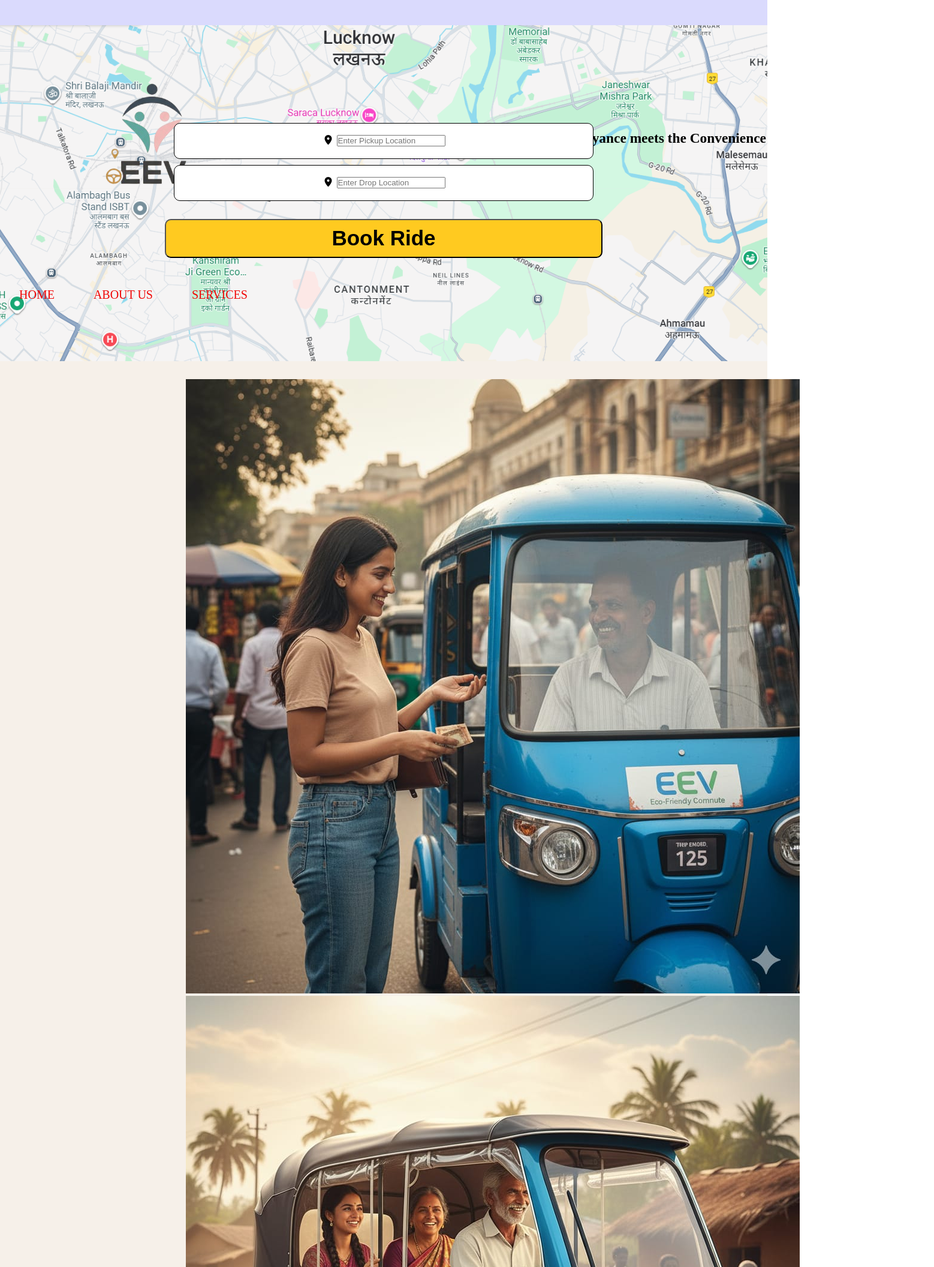
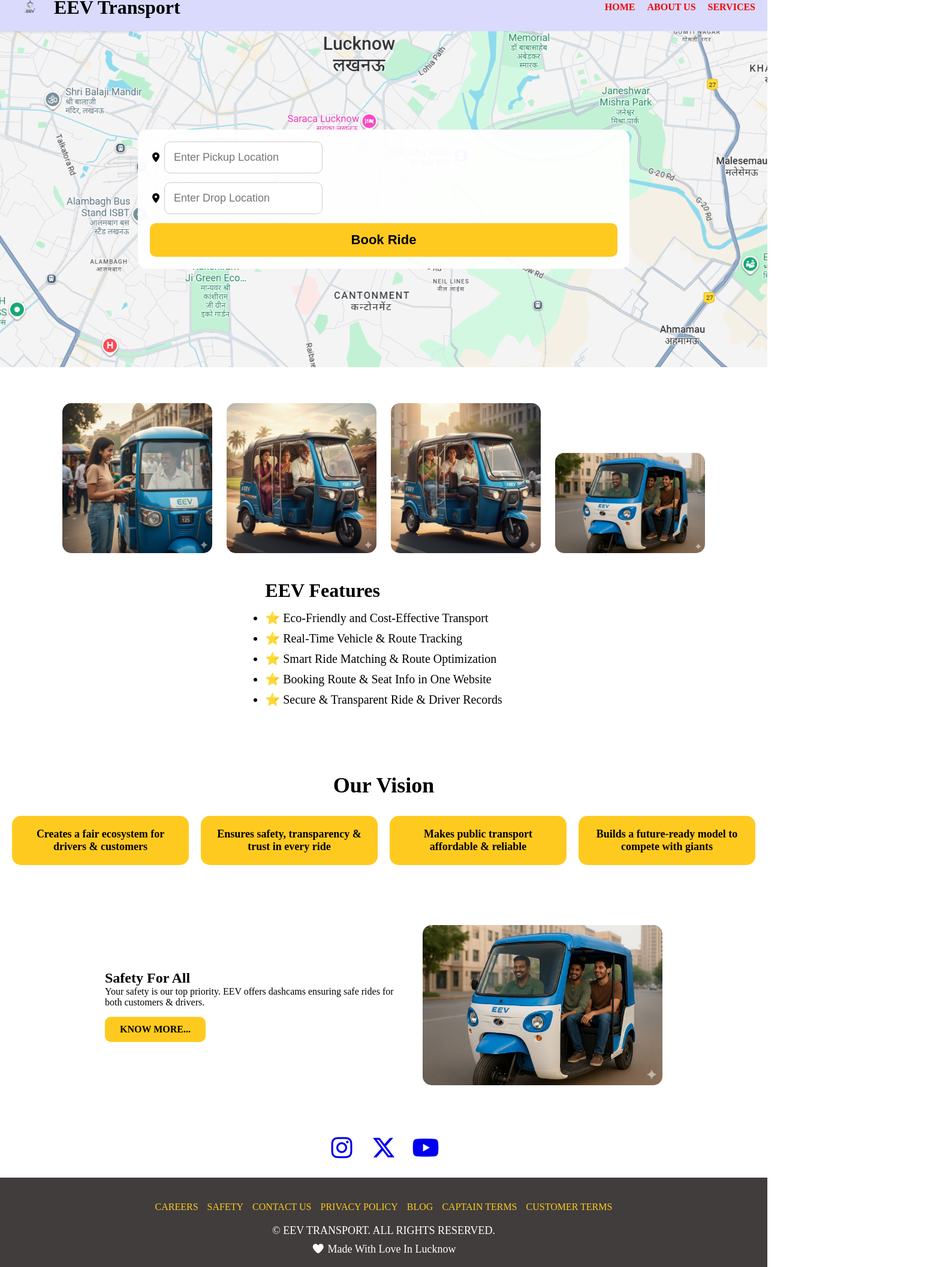
Before and after one commit to RaidMaster93/EEV-demo, a plain HTML site: page index.html in a window 1280 px wide. Shown: the part 28-2140 px from the top of the page at 60% size, 1558 px wide, since content can reach past the window. Drawn offline with Linux system fonts and the light colour scheme.

Commit message:
Changed index and style

```diff
--- a/index.html
+++ b/index.html
@@ -1,125 +1,122 @@
 <!DOCTYPE html>
 <html lang="en">
 <head>
-  <meta charset="UTF-8" />
-  <meta name="viewport" content="width=device-width, initial-scale=1.0" />
-  <title>Home Page</title>
-  <link rel="icon" href="EEVf.jpeg" type="image/x-icon" />
-  <link rel="stylesheet" href="style.css" />
-  <link
-    href="https://cdnjs.cloudflare.com/ajax/libs/font-awesome/7.0.1/css/all.min.css"
-    rel="stylesheet"
-  />
+  <meta charset="UTF-8">
+  <meta name="viewport" content="width=device-width, initial-scale=1.0">
+  <title>EEV Transport</title>
+  <link rel="icon" href="EEVf.jpeg" type="image/x-icon">
+  <link rel="stylesheet" href="style.css">
+  <link href="https://cdnjs.cloudflare.com/ajax/libs/font-awesome/7.0.1/css/all.min.css" rel="stylesheet">
 </head>
-
 <body>
+  <!-- HEADER -->
   <header class="header">
-    <img src="EEVbg.png" alt="EEV Image" class="hero-image" />
-    <h3 class="tagline">Here Conveyance meets the Convenience</h3>
-    <nav class="nav">
-      <ul class="ul">
+    <div class="logo">
+      <img src="EEVbg.png" alt="EEV Logo" class="logo-img">
+      <h1>EEV Transport</h1>
+    </div>
+    <nav>
+      <ul class="nav-links">
         <li><a href="#">HOME</a></li>
         <li><a href="About Us.html">ABOUT US</a></li>
         <li><a href="#">SERVICES</a></li>
       </ul>
+      <div class="hamburger">
+        <i class="fas fa-bars"></i>
+      </div>
     </nav>
   </header>
 
-  <div class="main">
-    <div class="search">
-      <div class="both">
-        <form action="#">
+  <!-- HERO / SEARCH SECTION -->
+  <section class="hero">
+    <div class="search-box">
+      <div class="input-group">
         <div class="pickup">
           <i class="fa-solid fa-location-dot"></i>
-            <input type="text" placeholder="Enter Pickup Location" required />
+          <input type="text" placeholder="Enter Pickup Location" required>
         </div>
         <div class="destination">
           <i class="fa-solid fa-location-dot"></i>
-            <input type="text" placeholder="Enter Drop Location" required />
+          <input type="text" placeholder="Enter Drop Location" required>
         </div>
-        </form>
-        <form action="newpage.html" target="_blank">
         <button class="btn">Book Ride</button>
-        </form>
       </div>
     </div>
+  </section>
 
-    <div class="ridetimeouter">
-      <div class="ridetimeimage">
-        <img src="ridetimeimage1.jpeg" alt="" />
-        <img src="ridetimeimage2.jpeg" alt="" />
-        <img src="ridetimeimage3.jpeg" alt="" />
-        <img src="ridetimeimage4.jpeg" alt="" />
+  <!-- RIDETIME SECTION -->
+  <section class="ridetimeouter">
+    <div class="ridetimeimages">
+      <img src="ridetimeimage1.jpeg" alt="Ride Image 1">
+      <img src="ridetimeimage2.jpeg" alt="Ride Image 2">
+      <img src="ridetimeimage3.jpeg" alt="Ride Image 3">
+      <img src="ridetimeimage4.jpeg" alt="Ride Image 4">
     </div>
-
-      <div class="ridetime">
-        <h1>EEV</h1>
-        <hr />
+    <div class="ridetimeinfo">
+      <h2>EEV Features</h2>
       <ul>
-          <li>&star; Eco-Friendly and cost Effective Transport.</li>
-          <li>&star; Real Time Vehicle and Route Tracking.</li>
-          <li>&star; Smart Ride Matching and Route Optimization.</li>
-          <li>&star; Booking Route, and Seat Information in one Website.</li>
-          <li>&star; Secure and Transparent Ride and Driver Records.</li>
+        <li>⭐ Eco-Friendly and Cost-Effective Transport</li>
+        <li>⭐ Real-Time Vehicle & Route Tracking</li>
+        <li>⭐ Smart Ride Matching & Route Optimization</li>
+        <li>⭐ Booking Route & Seat Info in One Website</li>
+        <li>⭐ Secure & Transparent Ride & Driver Records</li>
       </ul>
     </div>
+  </section>
+
+  <!-- VISION SECTION -->
+  <section class="visionouter">
+    <h2>Our Vision</h2>
+    <div class="vision-grid">
+      <div class="vision-card">Creates a fair ecosystem for drivers & customers</div>
+      <div class="vision-card">Ensures safety, transparency & trust in every ride</div>
+      <div class="vision-card">Makes public transport affordable & reliable</div>
+      <div class="vision-card">Builds a future-ready model to compete with giants</div>
     </div>
+  </section>
 
-    <div class="visionouter">
-      <h1>Our Vision</h1>
-      <hr />
-      <h3>A Platform That:</h3>
+  <!-- SAFETY SECTION -->
+  <section class="safetyouter">
+    <div class="safety-info">
+      <h2>Safety For All</h2>
+      <p>Your safety is our top priority. EEV offers dashcams ensuring safe rides for both customers & drivers.</p>
+      <a href="safetypage.html" class="btn-knowmore">KNOW MORE...</a>
+    </div>
+    <div class="safety-image">
+      <img src="safety.jpeg" alt="Safety">
+    </div>
+  </section>
 
-      <div class="vision-grid">
-        <div>Creates a fair Ecosystem For Both Drivers as well as Customers</div>
-        <div>Ensures Safety, Transparency, and Trust in Every Ride</div>
-        <div>Makes Public Transportation Affordable & Reliable</div>
-        <div>Builds a Future-Ready Model to Compete with Giants in the Sector</div>
-      </div>
-    </div>
+  <!-- SOCIAL -->
+  <section class="social">
+    <a href="https://www.instagram.com" target="_blank"><i class="fab fa-instagram"></i></a>
+    <a href="https://www.x.com" target="_blank"><i class="fab fa-x-twitter"></i></a>
+    <a href="https://www.youtube.com" target="_blank"><i class="fab fa-youtube"></i></a>
+  </section>
 
-    <div class="safetyouter">
-      <div class="Safety">
-        <h1>Safety For All</h1>
-        <hr />
-        <p>
-          Your safety is our first priority. EEV offers dashcams which ensures the safety for our customers as well as our drivers.
-          We are dedicated to making every ride Safe and Comfortable.
-        </p>
-        <p class="knowmore">
-          <a href="safetypage.html" target="_blank">KNOW MORE...</a>
-        </p>
-      </div>
-
-      <div class="safetyimages">
-        <img src="safety.jpeg" alt="Safety" />
-      </div>
-    </div>
-
-    <hr />
-    <div class="social">
-      <a href="https://www.instagram.com" target="_blank"><i class="fa-brands fa-instagram"></i></a>
-      <a href="https://www.x.com" target="_blank"><i class="fa-brands fa-x-twitter"></i></a>
-      <a href="https://www.youtube.com" target="_blank"><i class="fa-brands fa-youtube"></i></a>
-    </div>
-
+  <!-- FOOTER -->
   <footer class="foot">
-      <nav class="fnav">
     <ul class="ful">
       <li><a href="#">CAREERS</a></li>
-          <li><a href="safetypage.html" target="_blank">SAFETY</a></li>
-          <li><a href="Contact Us.html">CONTACT&nbsp;US</a></li>
+      <li><a href="safetypage.html">SAFETY</a></li>
+      <li><a href="Contact Us.html">CONTACT US</a></li>
       <li><a href="#">PRIVACY POLICY</a></li>
       <li><a href="#">BLOG</a></li>
-          <li><a href="captainterms.html" target="_blank">CAPTAIN TERMS : E-VEHICLE</a></li>
-          <li><a href="#">CUSTOMER TERMS : E-VEHICLE</a></li>
+      <li><a href="captainterms.html">CAPTAIN TERMS</a></li>
+      <li><a href="#">CUSTOMER TERMS</a></li>
     </ul>
-      </nav>
     <div class="copy">&copy; EEV TRANSPORT. ALL RIGHTS RESERVED.</div>
-      <div class="made">
-        <i class="fa-solid fa-heart"></i> Made With Love In Lucknow...
-      </div>
+    <div class="made"><i class="fas fa-heart"></i> Made With Love In Lucknow</div>
   </footer>
-  </div>
+
+  <!-- HAMBURGER MENU SCRIPT -->
+  <script>
+    const hamburger = document.querySelector('.hamburger');
+    const navLinks = document.querySelector('.nav-links');
+
+    hamburger.addEventListener('click', () => {
+      navLinks.classList.toggle('active');
+    });
+  </script>
 </body>
 </html>
--- a/style.css
+++ b/style.css
@@ -1,279 +1,253 @@
+/* RESET */
 * {
+  margin: 0;
   padding: 0;
-    margin: 0;
   box-sizing: border-box;
 }
 
+/* ROOT COLORS */
 :root {
-    --color: #0fff;
+  --primary: rgb(255, 202, 32);
   --hover: black;
-    --foot: white;
+  --footer-bg: rgb(65, 61, 61);
+  --footer-color: white;
 }
 
+/* HEADER */
 .header {
+  display: flex;
+  justify-content: space-between;
+  align-items: center;
+  padding: 10px 20px;
   background-color: rgb(218, 218, 253);
-    padding: 8px 2px;
-    font-size: 20px;
-    max-height: 70px;
-    align-items: center;
-    display: flex;
-    flex-direction: row;
-    justify-content: space-between;
   flex-wrap: wrap;
 }
 
-li {
-    display: inline;
-    padding: 0px 30px;
-    list-style: none;
+.logo {
+  display: flex;
+  align-items: center;
+  gap: 10px;
 }
 
-header nav ul li a {
+.logo-img {
+  height: 60px;
+}
+
+.nav-links {
+  list-style: none;
+  display: flex;
+  gap: 20px;
+}
+
+.nav-links li a {
   text-decoration: none;
   color: rgb(240, 5, 5);
+  font-weight: bold;
+  transition: color 0.3s;
 }
 
-header nav ul li a:hover {
+.nav-links li a:hover {
   color: var(--hover);
-    transition: 0.8s ease-in-out;
 }
 
-header nav {
-    float: right;
+.hamburger {
+  display: none;
+  font-size: 28px;
+  cursor: pointer;
 }
 
-.foot {
-    background-color: rgb(65, 61, 61);
-    height: 50vh;
-    width: 100%;
-    color: white;
+/* HERO */
+.hero {
+  background-image: url('map.png');
+  background-size: cover;
+  background-position: center;
+  display: flex;
+  justify-content: center;
+  align-items: center;
+  height: 70vh;
 }
 
-footer nav ul li a {
-    color: var(--color);
-    text-decoration: none;
-    transition: 0.5s ease;
+.search-box {
+  background: rgba(255,255,255,0.95);
+  padding: 20px;
+  border-radius: 15px;
+  width: 90%;
+  max-width: 820px;
 }
 
-footer nav ul li a:hover {
-    color: var(--foot);
+.input-group {
+  display: flex;
+  flex-direction: column;
+  gap: 15px;
 }
 
-.ful {
-    display: grid;
-    padding: 20px 5px;
-    float: right;
-    margin-right: 80px;
-}
-
-.copy {
-    padding: 20px;
-    text-align: center;
-    font-size: 30px;
-    margin-left: 0px;
-}
-
-.main {
-    min-height: 100vh;
-    background-color: rgb(246, 240, 233);
-}
-
-.search {
-    display: grid;
-    width: 100%;
-    place-content: center;
-    background-image: url('map.png');
-    height: 70vh;
-    background-size: cover;
-    background-position: center;
-}
-
-.both {
-    display: flex;
-    flex-direction: column;
-    width: 820px;
-    text-align: center;
-    max-width: 100%;
-    padding: 10px;
-}
-
-.pickup,
-.destination {
-    position: relative;
-    width: 700px;
-    max-width: 90%;
-    place-content: center;
-    margin: 10px auto;
-    background-color: white;
-    min-height: 60px;
-    padding: 10px;
-    border: 1px solid black;
+.input-group input {
+  padding: 15px;
+  font-size: 18px;
   border-radius: 10px;
+  border: 1px solid #ccc;
 }
 
 .btn {
-    width: 730px;
-    max-width: 95%;
-    min-height: 65px;
+  background: var(--primary);
+  border: none;
+  padding: 15px;
+  font-size: 22px;
   border-radius: 10px;
-    background-color: rgb(255, 202, 32);
-    font-size: 35px;
-    font-weight: 700;
+  font-weight: bold;
   cursor: pointer;
-    margin: 20px auto;
+  transition: transform 0.3s;
 }
 
-.ridetimeouter {
-    min-height: 80vh;
-    display: flex;
-    flex-direction: row;
-    flex-wrap: wrap;
-    justify-content: center;
-    align-items: center;
+.btn:hover {
+  transform: scale(1.05);
 }
 
-.ridetimeimage {
-    width: 700px;
-    max-width: 90%;
-    margin: 10px;
-    padding: 20px;
-}
-
-.ridetimeimage1,
-.ridetimeimage2 {
+/* RIDETIME */
+.ridetimeouter {
   display: flex;
-    flex-direction: row;
+  gap: 30px;
+  padding: 50px 20px;
   flex-wrap: wrap;
   justify-content: center;
 }
 
-.ridetime {
-    width: 700px;
-    max-width: 90%;
-    padding: 20px;
+.ridetimeimages img {
+  width: 250px;
+  border-radius: 15px;
+  margin: 10px;
 }
 
-.ridetime ul li {
-    font-size: 30px;
-    padding: 0px;
+.ridetimeinfo {
+  max-width: 500px;
 }
 
-.safetyouter {
-    min-height: 70vh;
-    width: 100%;
-    display: flex;
-    flex-direction: row;
-    flex-wrap: wrap;
-    justify-content: center;
-    align-items: center;
+.ridetimeinfo h2 {
+  font-size: 32px;
+  margin-bottom: 15px;
+}
+
+.ridetimeinfo ul li {
+  font-size: 20px;
+  margin-bottom: 10px;
+}
+
+/* VISION */
+.visionouter {
+  padding: 50px 20px;
   text-align: center;
 }
 
-.Safety {
-    margin: 20px;
-    width: 600px;
-    max-width: 90%;
+.visionouter h2 {
+  font-size: 36px;
+  margin-bottom: 30px;
 }
 
-.safetyimages {
-    padding: 10px;
-    margin: 20px;
-    max-width: 90%;
+.vision-grid {
+  display: grid;
+  grid-template-columns: repeat(auto-fit,minmax(250px,1fr));
+  gap: 20px;
 }
 
-.made {
-    padding: 60px 20px;
+.vision-card {
+  background: var(--primary);
+  padding: 20px;
+  border-radius: 15px;
+  font-size: 18px;
+  font-weight: bold;
+}
+
+/* SAFETY */
+.safetyouter {
+  display: flex;
+  flex-wrap: wrap;
+  gap: 30px;
+  justify-content: center;
+  padding: 50px 20px;
   align-items: center;
+}
+
+.safety-info {
+  max-width: 500px;
+  text-align: left;
+}
+
+.btn-knowmore {
+  display: inline-block;
+  background: var(--primary);
+  color: black;
+  padding: 12px 25px;
+  border-radius: 10px;
+  text-decoration: none;
+  font-weight: bold;
+  margin-top: 15px;
+  transition: transform 0.3s;
+}
+
+.btn-knowmore:hover {
+  transform: scale(1.05);
+}
+
+.safety-image img {
+  max-width: 400px;
+  border-radius: 15px;
+}
+
+/* SOCIAL */
+.social {
+  display: flex;
+  justify-content: center;
+  gap: 20px;
+  padding: 30px 0;
+}
+
+.social i {
+  font-size: 40px;
+  transition: transform 0.3s;
+}
+
+.social i:hover {
+  transform: scale(1.2);
+}
+
+/* FOOTER */
+.foot {
+  background: var(--footer-bg);
+  color: var(--footer-color);
+  padding: 40px 20px;
   text-align: center;
 }
 
-.visionouter {
-    width: 100%;
+.ful {
+  list-style: none;
   display: flex;
-    flex-direction: column;
-    align-items: center;
+  flex-wrap: wrap;
+  justify-content: center;
+  gap: 15px;
+  margin-bottom: 20px;
 }
 
-.visionfirst,
-.visionsecond {
-    display: flex;
-    flex-direction: row;
-    flex-wrap: wrap;
-    justify-content: center;
-    gap: 30px;
-    margin: 20px 0;
+.ful li a {
+  color: var(--primary);
+  text-decoration: none;
+  transition: color 0.3s;
 }
 
-.vision1,
-.vision2,
-.vision3,
-.vision4 {
-    width: 500px;
-    height: 300px;
-    border: 2px solid black;
-    border-radius: 20px;
-    background-color: rgb(255, 202, 32);
-    max-width: 90%;
+.ful li a:hover {
+  color: var(--footer-color);
 }
 
-.social {
-    height: 20vh;
-    width: 100%;
-    display: flex;
-    flex-direction: row;
-    place-content: center;
-    align-items: center;
-    flex-wrap: wrap;
-}
-
-/* 📱 RESPONSIVE MEDIA QUERIES */
-
-@media (max-width: 1024px) {
-    .ridetime ul li {
-        font-size: 28px;
-    }
-}
-
-@media (max-width: 768px) {
-    header nav ul li {
-        display: block;
-        padding: 10px 0;
-        text-align: center;
-    }
-
-    .header {
-        flex-direction: column;
-        text-align: center;
-    }
-
-    .btn {
-        font-size: 28px;
-    }
-
-    .copy {
-        font-size: 22px;
-    }
-
-    .ridetimeouter, .safetyouter {
-        flex-direction: column;
-    }
-}
-
-@media (max-width: 480px) {
-    .btn {
-        font-size: 22px;
-    }
-
-    .ridetime ul li {
-        font-size: 22px;
-    }
-
-    .copy {
+.copy, .made {
+  margin: 10px 0;
   font-size: 18px;
 }
 
-    .foot {
-        height: auto;
-        padding-bottom: 20px;
+/* RESPONSIVE */
+@media (max-width: 768px) {
+  .header { flex-direction: column; gap: 10px; }
+  .nav-links { flex-direction: column; display: none; width: 100%; }
+  .nav-links.active { display: flex; }
+  .hamburger { display: block; }
+  .ridetimeouter, .safetyouter { flex-direction: column; align-items: center; }
+  .ridetimeinfo, .safety-info { text-align: center; }
 }
-}
```
Also changed, not shown: About Us.html (+3 -3 lines). Lines whose indentation alone changed are shown as unchanged.
